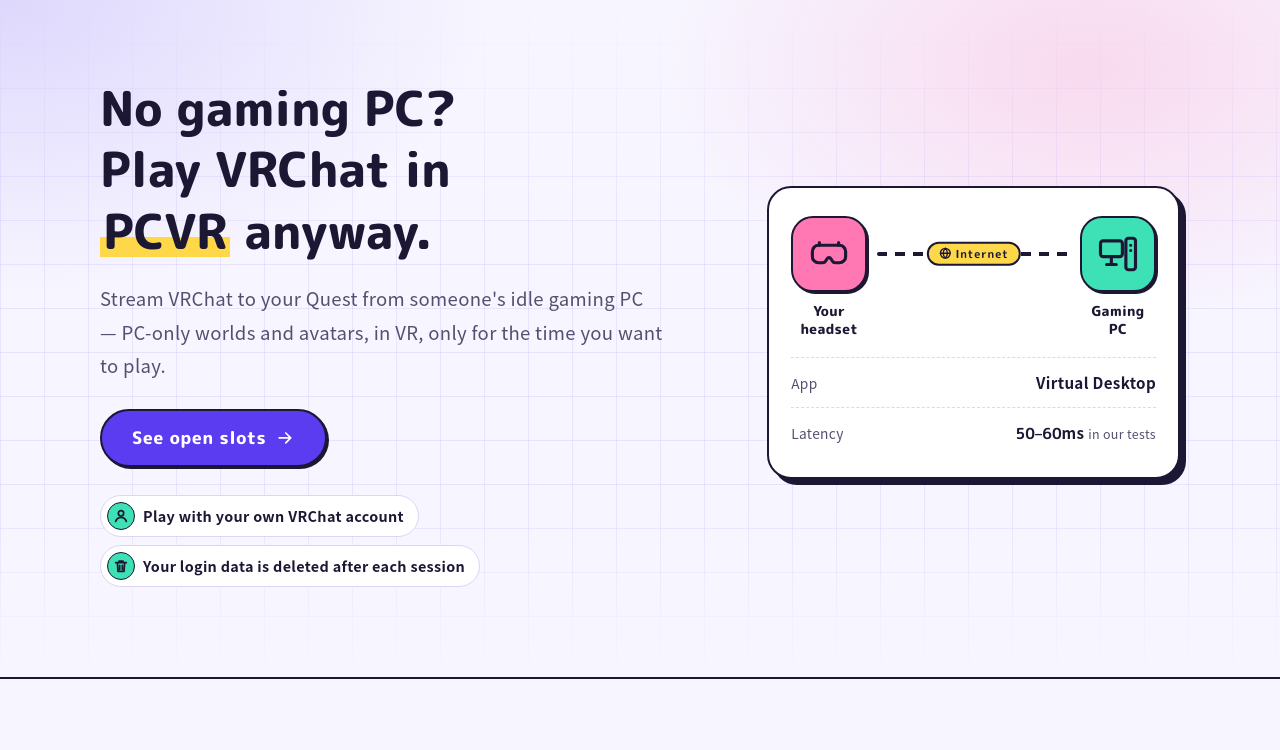
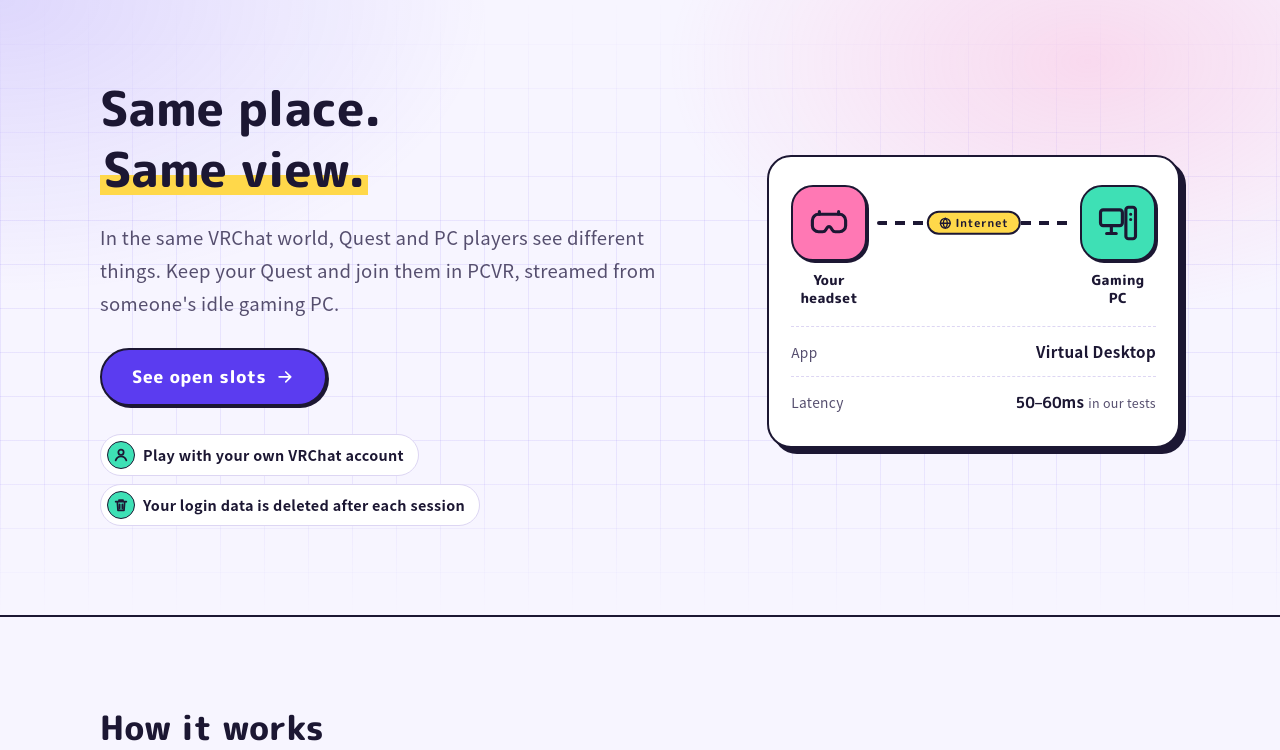
Before and after one commit to lihitothird-alt/Geaspec, a FastAPI app: page /en in a window 1280 px wide. Shown: the part 108-858 px from the top of the page. Run offline with FastAPI, Linux system fonts and the light colour scheme; data that the repository does not hold is empty; some web fonts are replaced.

Commit message:
New tagline: Same place, same view (0.7.41)
Co-Authored-By: Claude Opus 5.5 <noreply@anthropic.com>
Claude-Session: https://claude.ai/code/session_01CrzQPaUK2gPmFSV9Kby7iU

```diff
--- a/agent/host_agent.py
+++ b/agent/host_agent.py
@@ -56,7 +56,7 @@ else:  # テスト・dry-run 用に Windows 以外でも import できるよう
     winreg = None  # type: ignore[assignment]
 
 AGENT_NAME = "GeaspecAgent"
-AGENT_VERSION = "0.7.40"
+AGENT_VERSION = "0.7.41"
 log = logging.getLogger(AGENT_NAME)
 
 # ---------------------------------------------------------------------------
--- a/server/app/templates/base.html
+++ b/server/app/templates/base.html
@@ -5,8 +5,8 @@
   <meta charset="utf-8">
   <meta name="viewport" content="width=device-width, initial-scale=1">
   <meta name="robots" content="noindex, nofollow">
-  <title>{% block title %}{{ settings.service_name }} | VR ヘッドセットひとつで PC版VRChat を時間単位で{% endblock %}</title>
-  <meta name="description" content="ゲーミングPCがなくても、VR ヘッドセット（Quest など）ひとつで PC 版 VRChat を。ご自身のアカウントで、予約した時間だけ。終了時にログイン情報やキャッシュは自動で削除されます。">
+  <title>{% block title %}{{ settings.service_name }} | 同じ場所で、同じ景色を。Quest のまま PCVR の VRChat へ{% endblock %}</title>
+  <meta name="description" content="同じワールドにいても、Quest と PC では見えている景色が違う。Geaspec は、ゲーミング PC を持つ人の空いている時間を予約して、いつもの Quest のまま PCVR の VRChat を遊べるサービスです。ご自身のアカウントで、終了時にログイン情報やキャッシュは自動で削除されます。">
   <meta name="color-scheme" content="light dark">
   <meta name="theme-color" content="#f7f5ff" media="(prefers-color-scheme: light)">
   <meta name="theme-color" content="#110e21" media="(prefers-color-scheme: dark)">
--- a/server/app/templates/index.html
+++ b/server/app/templates/index.html
@@ -3,8 +3,8 @@
 <section class="hero" aria-labelledby="hero-title">
   <div class="wrap hero-grid">
     <div class="hero-copy">
-      <h1 id="hero-title"><span class="ln">ゲーミングPCが</span><span class="ln">なくても、</span><br><span class="ln"><mark class="hl">PC版VRChat</mark>を。</span></h1>
-      <p class="lead">Quest ひとつで、だれかのゲーミングPCに<span class="nowrap">インターネット越しに接続。</span><span class="nowrap">遊びたい時間だけ。</span></p>
+      <h1 id="hero-title"><span class="ln">同じ場所で、</span><br><span class="ln"><mark class="hl">同じ景色</mark>を。</span></h1>
+      <p class="lead">同じワールドにいても、<span class="nowrap">Quest と PC では</span><span class="nowrap">見えている景色が違う。</span><br><span class="nowrap">いつもの Quest のまま、</span><span class="nowrap">PCVR の VRChat へ。</span></p>
       <div class="cta-row">
         <a class="btn lg" href="/slots">空き枠を見る{% if slot_count %}（{{ slot_count }} 件）{% endif %}<svg class="i" aria-hidden="true"><use href="#i-arrow"/></svg></a>
         {% if not free_mode and min_price %}<p class="price-tag">1枠 <span class="num">{{ min_price|yen }}</span>〜</p>{% endif %}
--- a/server/app/templates/index_en.html
+++ b/server/app/templates/index_en.html
@@ -1,11 +1,11 @@
 {% extends "base.html" %}
-{% block title %}Geaspec — VRChat in PCVR, without a gaming PC{% endblock %}
+{% block title %}Geaspec — Same place, same view. VRChat in PCVR from your Quest{% endblock %}
 {% block content %}
 <section class="hero" aria-labelledby="hero-title">
   <div class="wrap hero-grid">
     <div class="hero-copy">
-      <h1 id="hero-title"><span class="ln">No gaming PC?</span><br><span class="ln">Play VRChat in <mark class="hl">PCVR</mark> anyway.</span></h1>
-      <p class="lead">Stream VRChat to your Quest from someone's idle gaming PC — PC-only worlds and avatars, in VR, only for the time you want to play.</p>
+      <h1 id="hero-title"><span class="ln">Same place.</span><br><span class="ln"><mark class="hl">Same view.</mark></span></h1>
+      <p class="lead">In the same VRChat world, Quest and PC players see different things. Keep your Quest and join them in PCVR, streamed from someone's idle gaming PC.</p>
       <div class="cta-row">
         <a class="btn lg" href="/slots">See open slots{% if slot_count %} ({{ slot_count }}){% endif %}<svg class="i" aria-hidden="true"><use href="#i-arrow"/></svg></a>
       </div>
--- a/server/app/version.py
+++ b/server/app/version.py
@@ -1,12 +1,15 @@
 """予約サイト一式の版。agent/host_agent.py の AGENT_VERSION と同じにする (リリースは同じタグで出る)。"""
 
-VERSION = "0.7.40"
+VERSION = "0.7.41"
 RELEASE_URL = f"https://github.com/lihitothird-alt/Geaspec/releases/tag/agent-v{VERSION}"
 # 貸す人の Windows アプリ (サイトと同じ版のもの)
 AGENT_SETUP_URL = f"https://github.com/lihitothird-alt/Geaspec/releases/download/agent-v{VERSION}/GeaspecAgent-Setup-{VERSION}.exe"
 
 # Discord の「更新情報」に書く変更点 (テスターと運営が読む)。新しい版を出すときに足す
 CHANGES: dict[str, list[str]] = {
+    "0.7.41": [
+        "トップページの見出しを「同じ場所で、同じ景色を。」にしました",
+    ],
     "0.7.40": [
         "貸し手アプリ（Geaspec Agent）のアイコンを Geaspec のロゴにしました（スタートメニュー・ウィンドウ・画面右下のアイコン）",
         "Discord のボットのアイコンも Geaspec のロゴにしました",
```
Also changed, not shown: docs/en/index.html (+2 -2 lines), server/app/tester_bot.py (+4 -3 lines), server/tests/test_app.py (+2 -2 lines).
